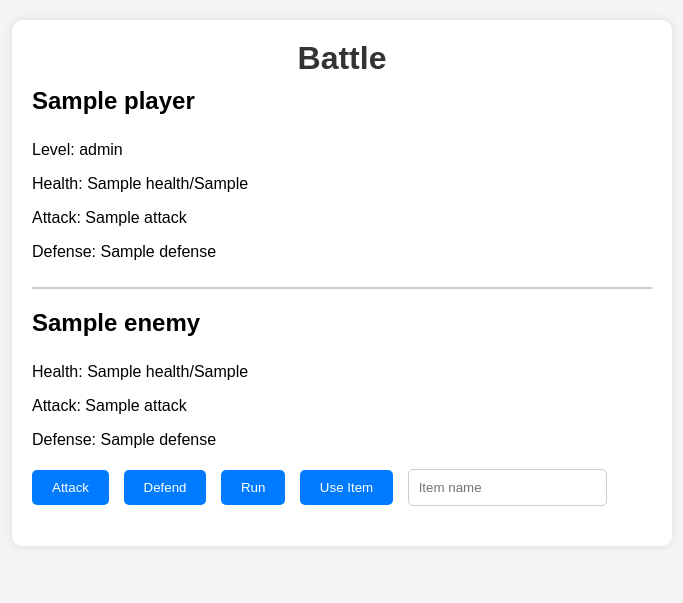
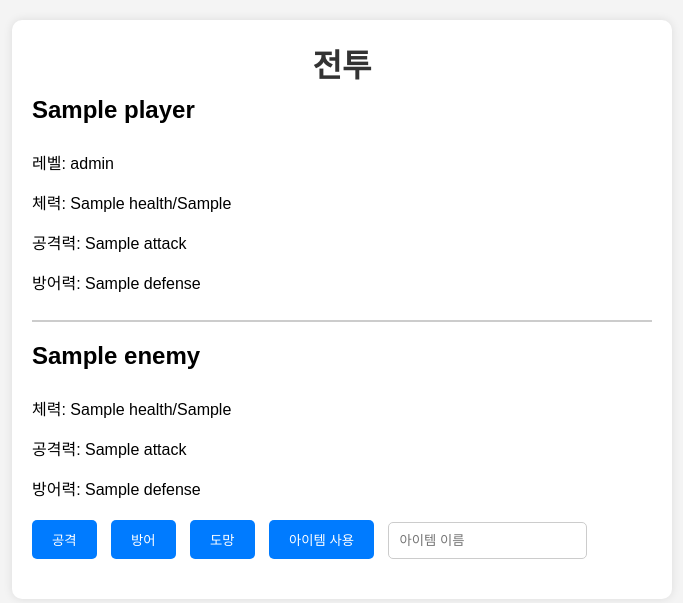
Before and after one commit to sonenhur/My-Coding-Lab, a Flask app: template templates/battle.html in a window 1280 px wide. Shown: the top 603 px of the page, without its empty margins (298-981 px from the left). Run offline with Flask 3, Linux system fonts and the light colour scheme; the template is opened without the code that fills it: most values are stand-ins (such as "Sample title", 1, 10 or a date in 2020).

Commit message:
ui modified

```diff
--- a/app.py
+++ b/app.py
@@ -7,15 +7,15 @@ app = Flask(__name__)
 app.secret_key = "your_secret_key"
 
 CHARACTER_OPTIONS = [
-    {"name": "Hero", "health": 100, "attack": 20, "defense": 10},
-    {"name": "Warrior", "health": 120, "attack": 18, "defense": 15},
-    {"name": "Mage", "health": 80, "attack": 25, "defense": 5},
+    {"name": "영웅", "health": 100, "attack": 20, "defense": 10},
+    {"name": "전사", "health": 120, "attack": 18, "defense": 15},
+    {"name": "마법사", "health": 80, "attack": 25, "defense": 5},
 ]
 
 ENEMY_OPTIONS = [
-    {"name": "Goblin", "health": 50, "attack": 15, "defense": 5},
-    {"name": "Orc", "health": 80, "attack": 18, "defense": 8},
-    {"name": "Dragon", "health": 150, "attack": 25, "defense": 15},
+    {"name": "고블린", "health": 50, "attack": 15, "defense": 5},
+    {"name": "오크", "health": 80, "attack": 18, "defense": 8},
+    {"name": "드래곤", "health": 150, "attack": 25, "defense": 15},
 ]
 
 
@@ -31,8 +31,10 @@ def index():
 def select_character():
     selected_character = request.form["character"]
     character_data = next(
-        char for char in CHARACTER_OPTIONS if char["name"] == selected_character
+        (char for char in CHARACTER_OPTIONS if char["name"] == selected_character), None
     )
+    if character_data is None:
+        return "Invalid character selected", 400
     player = Character(**character_data)
     session["player"] = player.to_dict()
     return redirect(url_for("index"))
@@ -73,9 +75,9 @@ def action():
 def result(result):
     player = Character.from_dict(session["player"])
     if result == "win":
-        message = f"{player.name} won the battle and leveled up!"
+        message = f"{player.name}가 전투에서 승리하고 레벨업했습니다!"
     else:
-        message = f"{player.name} was defeated."
+        message = f"{player.name}가 패배했습니다."
     return render_template("result.html", message=message, result=result)
 
 
@@ -89,8 +91,8 @@ def rest():
 
 @app.route("/reset")
 def reset():
-    session.clear()  # Clear all session data
-    return redirect(url_for("index"))  # Redirect to character selection
+    session.clear()  # 모든 세션 데이터를 지웁니다
+    return redirect(url_for("index"))  # 캐릭터 선택 화면으로 리디렉션합니다
 
 
 if __name__ == "__main__":
--- a/character.py
+++ b/character.py
@@ -36,7 +36,7 @@ class Character:
         self.attack += 2
         self.defense += 1
         self.experience = 0
-        print(f"{self.name} leveled up! Level: {self.level}")
+        print(f"{self.name}가 레벨업했습니다! 레벨: {self.level}")
 
     def to_dict(self):
         return {
@@ -62,4 +62,4 @@ class Character:
         )
 
     def __str__(self):
-        return f"{self.name} - Level: {self.level}, HP: {self.health}/{self.max_health}, Attack: {self.attack}, Defense: {self.defense}"
+        return f"{self.name} - 레벨: {self.level}, HP: {self.health}/{self.max_health}, 공격력: {self.attack}, 방어력: {self.defense}"
--- a/items.py
+++ b/items.py
@@ -8,7 +8,7 @@ class Item:
             target.health += 20
             if target.health > target.max_health:
                 target.health = target.max_health
-            print(f"{target.name} healed for 20 HP.")
+            print(f"{target.name}가 20 HP를 회복했습니다.")
         elif self.effect == "buff":
             target.attack += 5
-            print(f"{target.name}'s attack increased by 5.")
+            print(f"{target.name}의 공격력이 5 증가했습니다.")
--- a/templates/battle.html
+++ b/templates/battle.html
@@ -1,9 +1,9 @@
 <!-- templates/battle.html -->
 <!DOCTYPE html>
-<html lang="en">
+<html lang="ko">
   <head>
     <meta charset="UTF-8" />
-    <title>Battle</title>
+    <title>전투</title>
     <link
       rel="stylesheet"
       type="text/css"
@@ -13,19 +13,19 @@
   <body>
     <div class="container">
       <div class="stats">
-        <h1>Battle</h1>
+        <h1>전투</h1>
         <div class="character-stats">
           <h2>{{ player.name }}</h2>
-          <p>Level: {{ player.level }}</p>
-          <p>Health: {{ player.health }}/{{ player.max_health }}</p>
-          <p>Attack: {{ player.attack }}</p>
-          <p>Defense: {{ player.defense }}</p>
+          <p>레벨: {{ player.level }}</p>
+          <p>체력: {{ player.health }}/{{ player.max_health }}</p>
+          <p>공격력: {{ player.attack }}</p>
+          <p>방어력: {{ player.defense }}</p>
         </div>
         <div class="enemy-stats">
           <h2>{{ enemy.name }}</h2>
-          <p>Health: {{ enemy.health }}/{{ enemy.max_health }}</p>
-          <p>Attack: {{ enemy.attack }}</p>
-          <p>Defense: {{ enemy.defense }}</p>
+          <p>체력: {{ enemy.health }}/{{ enemy.max_health }}</p>
+          <p>공격력: {{ enemy.attack }}</p>
+          <p>방어력: {{ enemy.defense }}</p>
         </div>
       </div>
       <div class="battle-info">
@@ -33,11 +33,11 @@
         <p>{{ message }}</p>
         {% endif %}
         <form action="{{ url_for('action') }}" method="post">
-          <button type="submit" name="action" value="attack">Attack</button>
-          <button type="submit" name="action" value="defend">Defend</button>
-          <button type="submit" name="action" value="run">Run</button>
-          <button type="submit" name="action" value="item">Use Item</button>
-          <input type="text" name="item_name" placeholder="Item name" />
+          <button type="submit" name="action" value="attack">공격</button>
+          <button type="submit" name="action" value="defend">방어</button>
+          <button type="submit" name="action" value="run">도망</button>
+          <button type="submit" name="action" value="item">아이템 사용</button>
+          <input type="text" name="item_name" placeholder="아이템 이름" />
         </form>
       </div>
     </div>
```
Also changed, not shown: battle.py (+8 -8 lines), templates/character_selection.html (+9 -27 lines), templates/index.html (+10 -10 lines), templates/result.html (+5 -5 lines).
